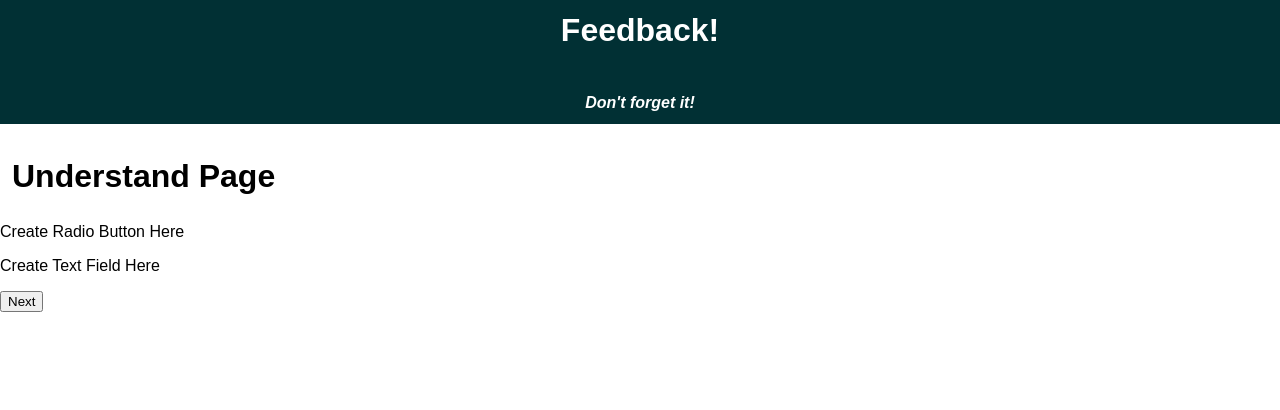
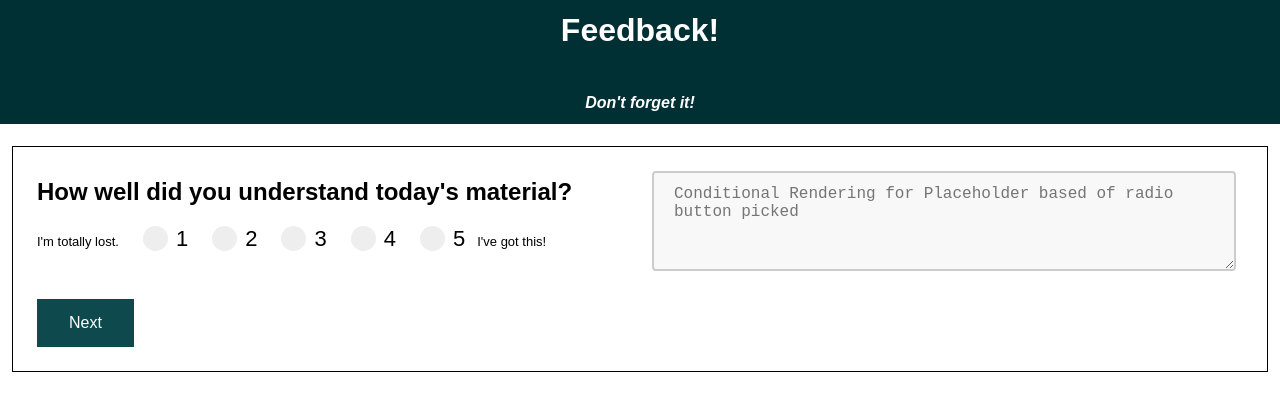
Before and after one commit to Jaden-Reklaw/-redux-feedback-loop, a React (Create React App) app: page /#/understand in a window 1280 px wide. Shown: the top 410 px of the page. Built offline with nearby package versions, Linux system fonts and the light colour scheme.

Commit message:
Added conditional rendering and updated the undertand page

```diff
--- a/src/components/Pages/Feel/Feel.css
+++ b/src/components/Pages/Feel/Feel.css
@@ -101,7 +101,7 @@ textarea {
     border-radius: 4px;
     background-color: #f8f8f8;
     font-size: 16px;
-    resize: none;
+    resize: vertical;
   }
 
   /* Button styling */
--- a/src/components/Pages/Feel/Feel.js
+++ b/src/components/Pages/Feel/Feel.js
@@ -38,6 +38,19 @@ class Feel extends Component {
         this.props.history.push('/understand');
     }
 
+    //Condtional rendering that waits for the level to be selected
+    showTextArea = () => {
+        if(this.state.feelState.level !== '') {
+            return(
+                <textarea
+                    placeholder="Conditional Rendering for Placeholder based of radio button picked"
+                    onChange={(event) => this.handleChangeForState(event, 'summary')}
+                    value={this.state.summary}>
+                </textarea>
+            );
+        }
+    }
+
   render() {
     return (
         <div className="top-div">
@@ -57,17 +70,13 @@ class Feel extends Component {
                 </div>
 
                 {/* Use conditional Rendering to decide once a radio button is selected to display and the type of message */}
+                {this.showTextArea()}
                 <div>
-                    <textarea
-                        placeholder="Conditional Rendering for Placeholder based of radio button picked"
-                        onChange={(event) => this.handleChangeForState(event, 'summary')}
-                        value={this.state.summary}>
-                    </textarea>
+
                 </div>
             </section>
             <button className="button" onClick={this.handleAnswer}>Next</button>
         </form>
-
         </div>
     );
   }
--- a/src/components/Pages/Understand/Understand.js
+++ b/src/components/Pages/Understand/Understand.js
@@ -3,23 +3,70 @@ import React, { Component } from 'react';
 //Import to do routing
 import {withRouter} from 'react-router-dom';
 
+//Connect to redux store
+import { connect } from 'react-redux';
+
 class Understand extends Component {
-    //Method for changing pages
-    handleChangePage = () => {
-        console.log('handleChangePage for Understand');
-        //change page to info page
-        this.props.history.push( '/support' );
+    //Local state
+    state = {
+      understandState: {
+          level: '',
+          summary: '',
       }
+  }
+
+  //Method for handling a change in state on the form
+  handleChangeForState = (event, propertyName) => {
+      this.setState({
+          understandState: {
+              ...this.state.understandState,
+              [propertyName]: event.target.value
+          }
+      });
+  }
+
+  //Method for changing a page and submitting feel page state to the redux store
+  handleAnswer = (event) => {
+      event.preventDefault();
+      console.log(`Local State Feel`, this.state.understandState);
+      //Send state to the redux store
+      this.props.dispatch({type: 'SET_UNDERSTAND', payload: this.state.understandState});
+      //Change page from / to /understand
+      this.props.history.push('/support');
+  }
+
 render() {
   return (
+      <div className="top-div">
+      <form>
+          <section>
               <div>
-       <h1>Understand Page</h1>
-       <p>Create Radio Button Here</p>
-       <p>Create Text Field Here</p>
-       <button onClick={this.handleChangePage}>Next</button>
+                  <h2>How well did you understand today's material?</h2>
+                  <span>I'm totally lost.</span>
+                  <div className="inner-div" onChange={(event) => this.handleChangeForState(event, 'level')}>
+                      <label className="container">1<input type="radio" value="1" name="Type" /><span className="checkmark"></span></label>
+                      <label className="container">2<input type="radio" value="2" name="Type" /><span className="checkmark"></span></label>
+                      <label className="container">3<input type="radio" value="3" name="Type" /><span className="checkmark"></span></label>
+                      <label className="container">4<input type="radio" value="4" name="Type" /><span className="checkmark"></span></label>
+                      <label className="container">5<input type="radio" value="5" name="Type" /><span className="checkmark"></span></label>
+                  </div>
+                  <span>I've got this!</span>
+              </div>
+
+              {/* Use conditional Rendering to decide once a radio button is selected to display and the type of message */}
+              <div>
+                  <textarea
+                      placeholder="Conditional Rendering for Placeholder based of radio button picked"
+                      onChange={(event) => this.handleChangeForState(event, 'summary')}
+                      value={this.state.summary}>
+                  </textarea>
+              </div>
+          </section>
+          <button className="button" onClick={this.handleAnswer}>Next</button>
+      </form>
       </div>
   );
 }
 }
 
-export default withRouter(Understand);
+export default withRouter(connect()(Understand));
--- a/src/index.js
+++ b/src/index.js
@@ -11,17 +11,28 @@ import { Provider } from 'react-redux';
 import logger from 'redux-logger';
 
 //Add reducers to create global state
-const feel = (state = {}, action) => {
+const feedback = (state = {feedback: {feel: '', understand: '',}}, action) => {
+    //Update Redux state for Feel
     if(action.type === 'SET_FEEL') {
-        console.log('Redux State Feel', action.payload);
-        return action.payload;
+        let feelObj = action.payload;
+        state.feedback.feel = feelObj
+        console.log('Redux State Feel', state);
+        return state;
     }
+    //Update Redux state for Understand
+    if(action.type === 'SET_UNDERSTAND') {
+        let understandObj = action.payload;
+        state.feedback.understand = understandObj
+        console.log('Redux State Feel', state);
+        return state;
+    }
+
     return state;
 }
 
 // The store is the big JavaScript Object that holds all of the information for our application
 const storeInstance = createStore(
-    combineReducers({feel}), //Add reducer functions to combineReducers
+    combineReducers({feedback}), //Add reducer functions to combineReducers
     applyMiddleware(logger) //Add our middleware logger
 );
 
```
Lines whose indentation alone changed are shown as unchanged.
